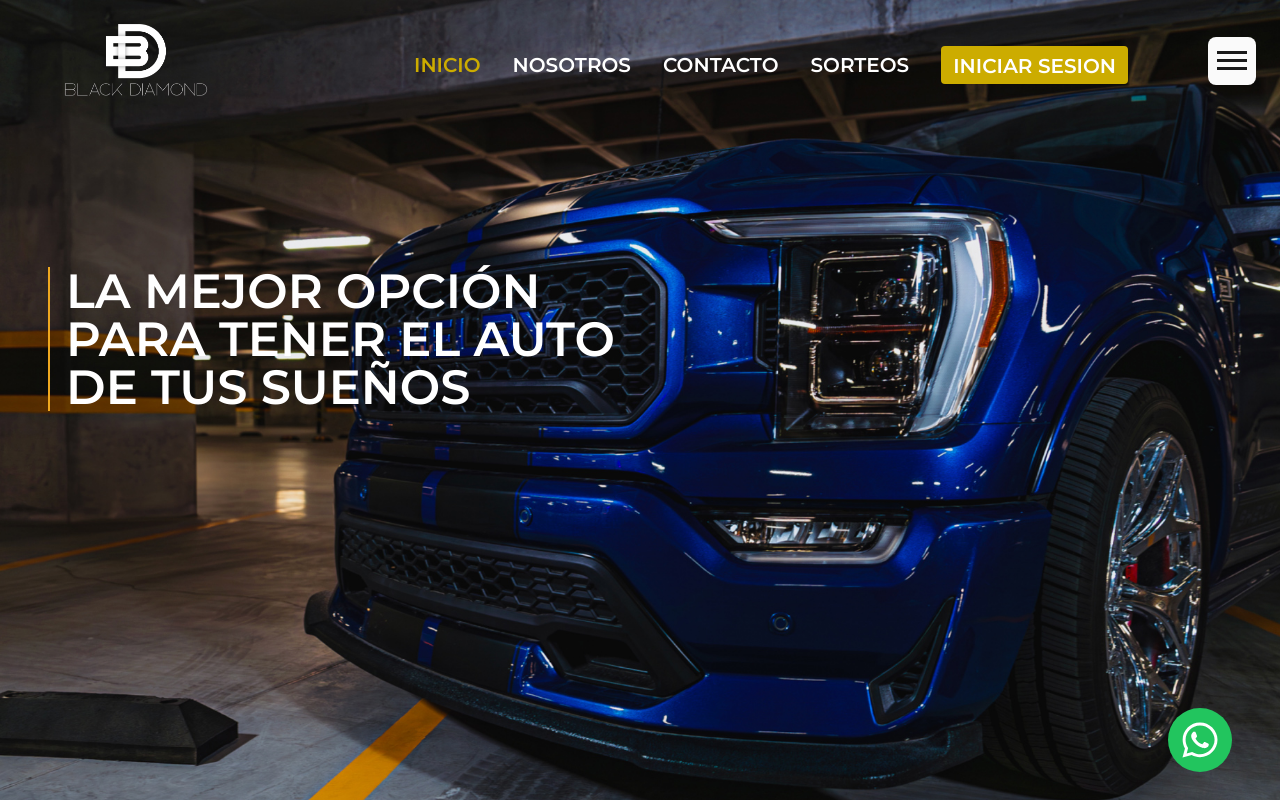
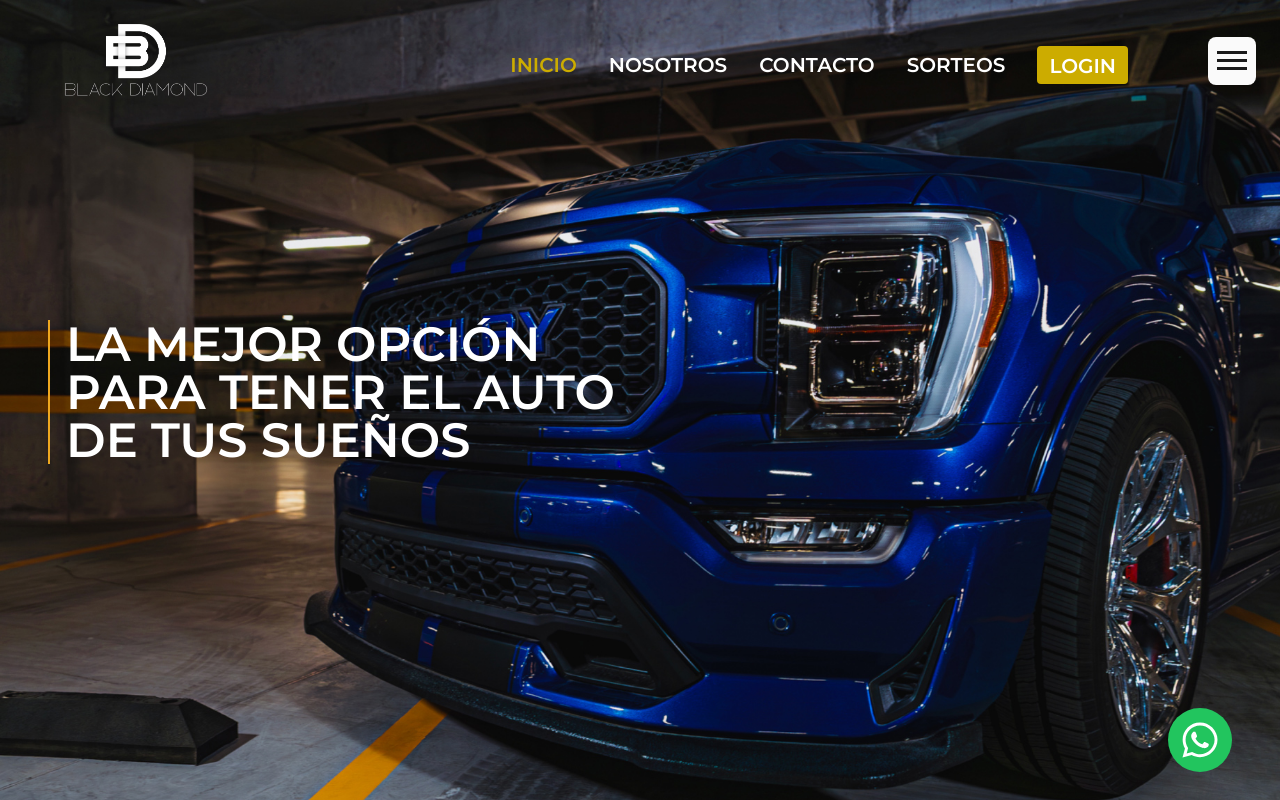
Before and after one commit to FranciscoSaldivar21/black-diamond, a React (Vite) app: page / in a window 1280 px wide. Both pictures are taken after a click on the button 1232 px from the left and 60 px from the top of the page. Shown: the top 800 px of the page. Built offline with nearby package versions, Linux system fonts and the light colour scheme; no server answers; what tailwindcss-animated would draw is missing.

Commit message:
Home NavBar updated

```diff
--- a/src/BlackDiamond/home/page/HomePage.jsx
+++ b/src/BlackDiamond/home/page/HomePage.jsx
@@ -11,7 +11,7 @@ export const HomePage = () => {
       <div className="w-full">
         <div className="bg-navBarHome bg-cover h-96 lg:h-[860px]">
           <NavBar/>
-          <div className="w-[600px] absolute left-2 top-8 lg:top-1/3 md:left-12 pl-4 border-l-2 border-lightGold">
+          <div className="absolute left-2 top-8 lg:top-80 md:left-12 pl-4 border-l-2 border-lightGold">
             <p className="text-white uppercase text-xs lg:text-5xl font-bold">la mejor opción</p>
             <p className="text-white uppercase text-xs lg:text-5xl font-bold">para tener el auto</p>
             <p className="text-white uppercase text-xs lg:text-5xl font-bold">de tus sueños</p>
--- a/src/BlackDiamond/ui/components/NavBar.tsx
+++ b/src/BlackDiamond/ui/components/NavBar.tsx
@@ -6,14 +6,12 @@ import prueba from "../../../assets/bd-prueba.png";
 export const NavBar = ({image} : props) => {
   const { id } = userStore();
   const [toogleMenu, setToogleMenu] = useState(false);
-  console.log(toogleMenu)
 
   return (
     <div className="w-full flex flex-col items-center lg:items-center lg:flex-row lg:justify-between pt-6 border-gray-200 px-16">
-      <div className="absolute right-6">
+      <div className="absolute right-6" onClick={() => setToogleMenu(!toogleMenu)}>
         <button
           className="cursor-pointer"
-          onClick={() => setToogleMenu(!toogleMenu)}
         >
           <div className="w-12 h-12 bg-background flex flex-col justify-center items-center rounded-lg">
             <div className="w-[30px] h-[20px] grid grid-rows-3 gap-1">
@@ -100,7 +98,7 @@ export const NavBar = ({image} : props) => {
                     className={({ isActive }) => (isActive ? "text-white" : "")}
                     to="/auth"
                   >
-                    Iniciar sesion
+                    LogIn
                   </NavLink>
                 </li>
               )}
```
